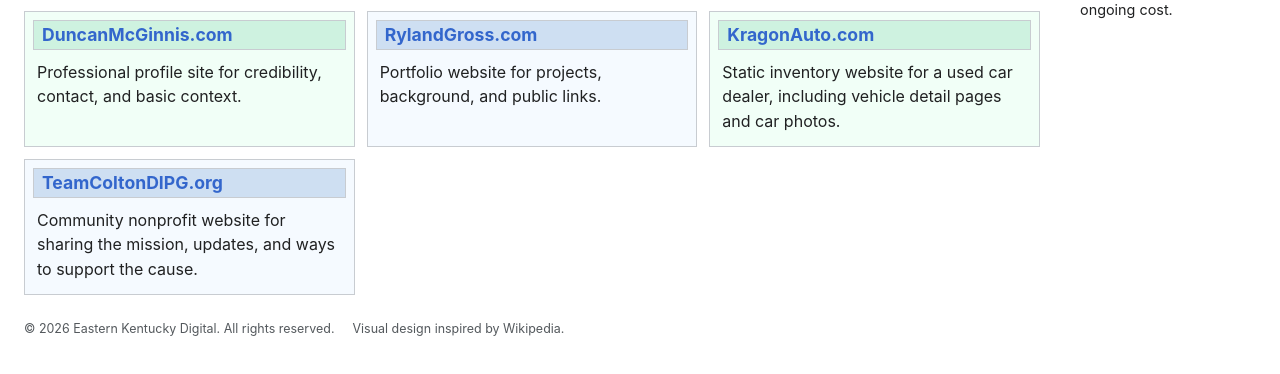
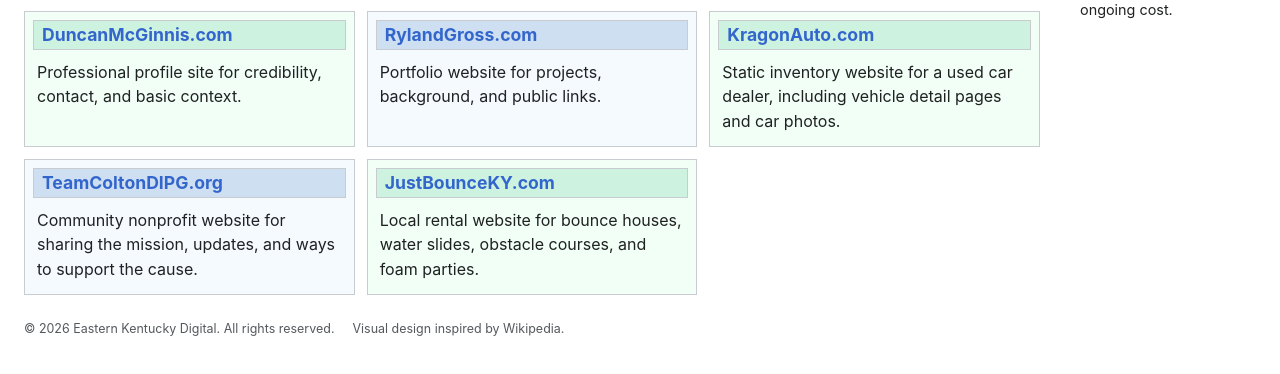
Before and after one commit to EasternKentuckyDigital/companysite, a plain HTML site: page work.html in a window 1280 px wide. Shown: the part 236-610 px from the top of the page. Drawn offline with Linux system fonts and the light colour scheme.

Commit message:
Add Just Bounce KY to portfolio

```diff
--- a/work.html
+++ b/work.html
@@ -64,6 +64,10 @@
               <h2><a href="https://teamcoltondipg.org" target="_blank" rel="noreferrer">TeamColtonDIPG.org</a></h2>
               <p>Community nonprofit website for sharing the mission, updates, and ways to support the cause.</p>
             </article>
+            <article class="wiki-box green-box">
+              <h2><a href="https://justbounceky.com" target="_blank" rel="noreferrer">JustBounceKY.com</a></h2>
+              <p>Local rental website for bounce houses, water slides, obstacle courses, and foam parties.</p>
+            </article>
           </section>
         </section>
 
```
